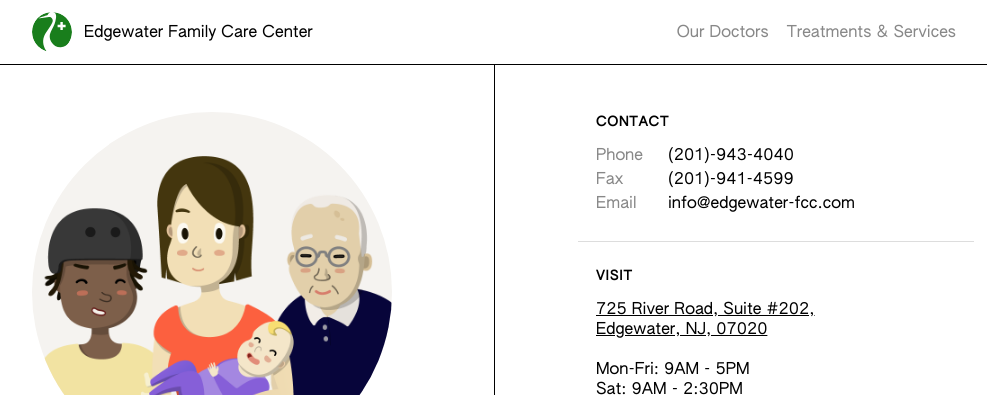
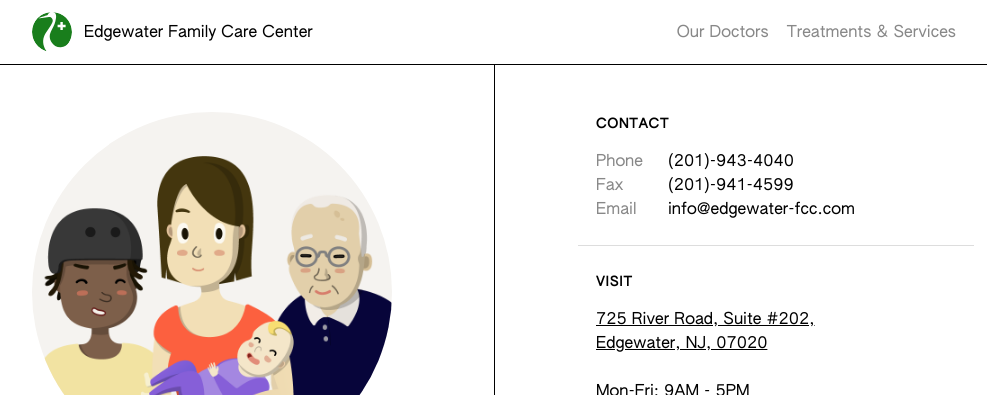
Before and after one commit to taichiaritomo/efcc-v2, a plain HTML site: page index.html in a window 1280 px wide. Shown: the top 395 px of the page, without its empty margins (146-1133 px from the left). Drawn offline with Linux system fonts and the light colour scheme; files whose address does not match are found by name.

Commit message:
Fix line-heights

```diff
--- a/main2.css
+++ b/main2.css
@@ -29,7 +29,7 @@ html {
   padding: 0;
   font-family: 'AuthenticSans', sans-serif;
   font-size: 16px;
-  line-height: 20px;
+  line-height: 24px;
   min-height: 100vh;
   position: relative;
 }
@@ -239,7 +239,7 @@ section#coverage .home-info-img-container {
   color: #888;
   width: 72px;
   display: inline-block;
-  margin-bottom: 4px;
+/*  margin-bottom: 4px;*/
 }
 
 #visit-info section#visit a {
```
